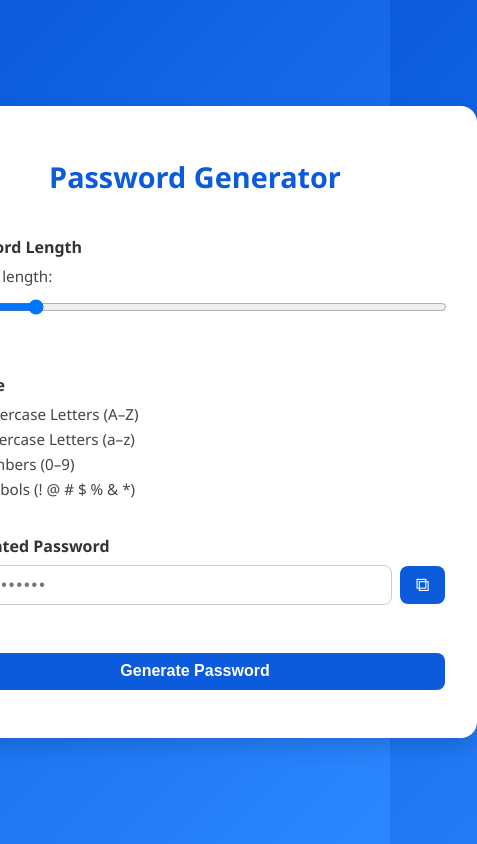
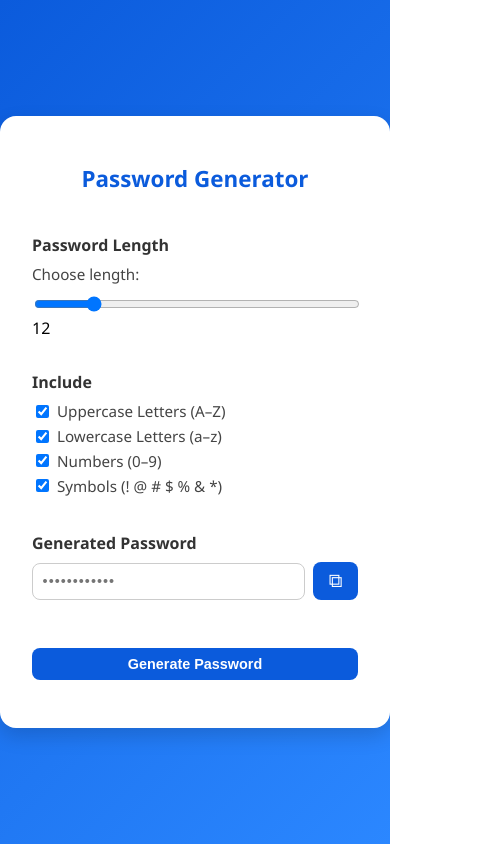
Before and after one commit to Somnath-Chakraborty-98/Generate_Random_Password, a plain HTML site: page index.html in a window 390 px wide. Shown: the whole page, 477 px wide, since content can reach past the window. Drawn offline with Linux system fonts and the light colour scheme.

Commit message:
fixed mobile device issue

```diff
--- a/style.css
+++ b/style.css
@@ -12,7 +12,7 @@ body {
     display: flex;
     flex-direction: column;
     background: #fff;
-    min-width: 500px;
+    width: 90%;
     max-width: 650px;
     padding: 2rem;
     border-radius: 16px;
@@ -124,3 +124,17 @@ button:active {
 .container > p {
     margin-bottom: 1rem;
 }
+
+@media (max-width: 480px) {
+    h1 {
+        font-size: 1.4rem;
+    }
+    #password {
+        font-size: 0.9rem;
+        letter-spacing: 1px;
+    }
+    button {
+        font-size: 0.9rem;
+        padding: 0.5rem 1rem;
+    }
+}
```
